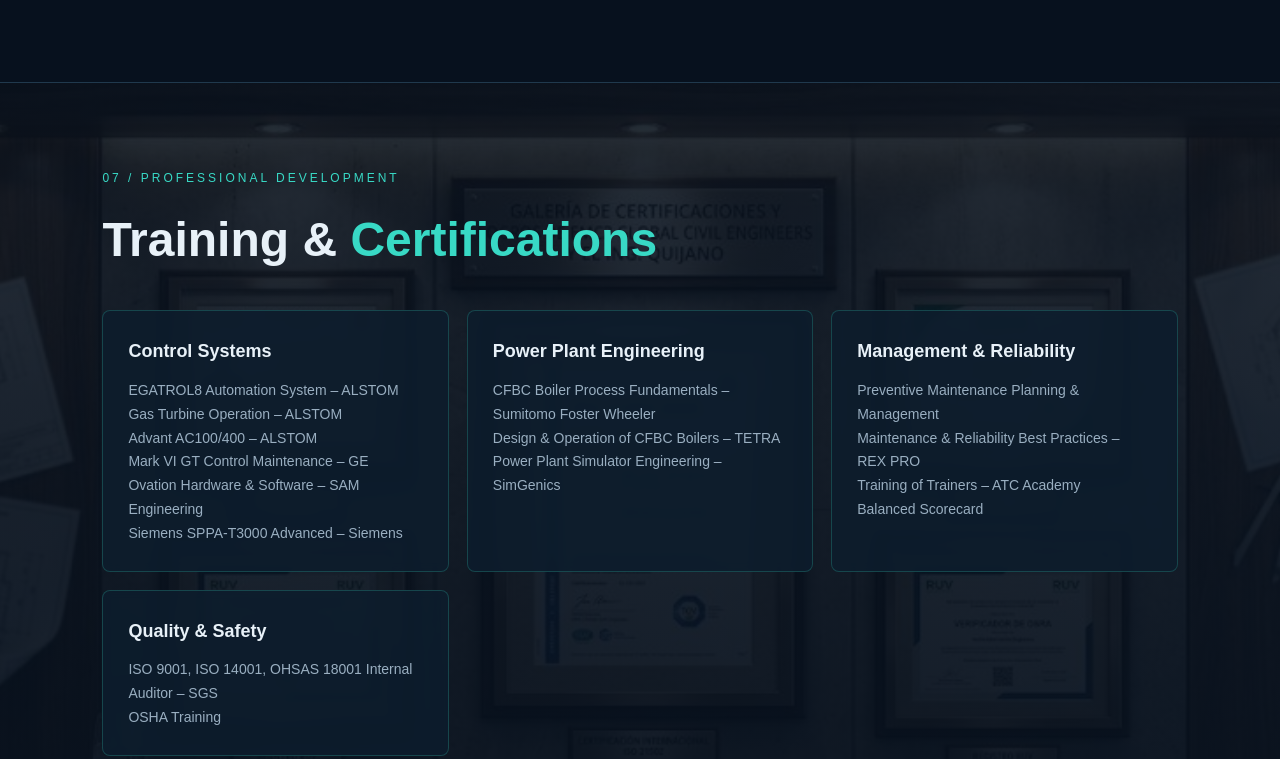
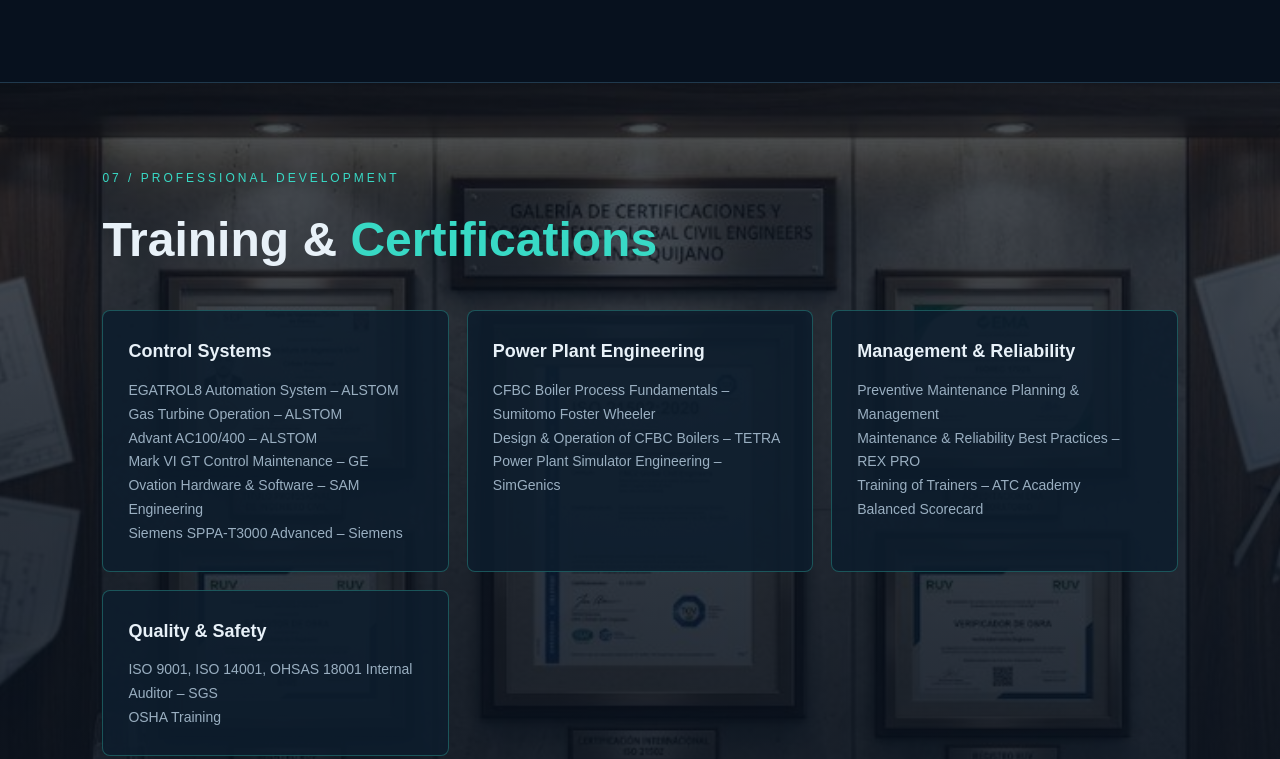
Before and after one commit to Eng-Eyass/EyassQaisi.github.io, a plain HTML site: page index.html in a window 1280 px wide. Shown: the part 6581-7340 px from the top of the page. Drawn offline with Linux system fonts and the light colour scheme.

Commit message:
Update style.css

```diff
--- a/style.css
+++ b/style.css
@@ -451,22 +451,22 @@ footer {
 
 /* Training & Certifications Background */
 
+
 .training-section {
   position: relative;
-  background-image:
+
+  background:
     linear-gradient(
-      rgba(7, 17, 30, 0.88),
-      rgba(7, 17, 30, 0.94)
+      rgba(7, 17, 30, 0.72),
+      rgba(7, 17, 30, 0.88)
     ),
-    url("certificates-background.png");
+    url("./certificates-background.png");
 
   background-size: cover;
-  background-position: center;
+  background-position: center center;
   background-repeat: no-repeat;
   background-attachment: scroll;
 }
-
-/* Keep training content above the background */
 
 .training-section .section-heading,
 .training-section .cards {
@@ -474,17 +474,7 @@ footer {
   z-index: 1;
 }
 
-/* Make training cards slightly transparent */
-
 .training-section .card {
   background: rgba(13, 29, 45, 0.88);
-  backdrop-filter: blur(4px);
-  border: 1px solid rgba(56, 217, 197, 0.22);
+  border: 1px solid rgba(56, 217, 197, 0.3);
 }
-
-/* Improve card hover effect */
-
-.training-section .card:hover {
-  border-color: var(--accent);
-  background: rgba(13, 29, 45, 0.96);
-}
```
